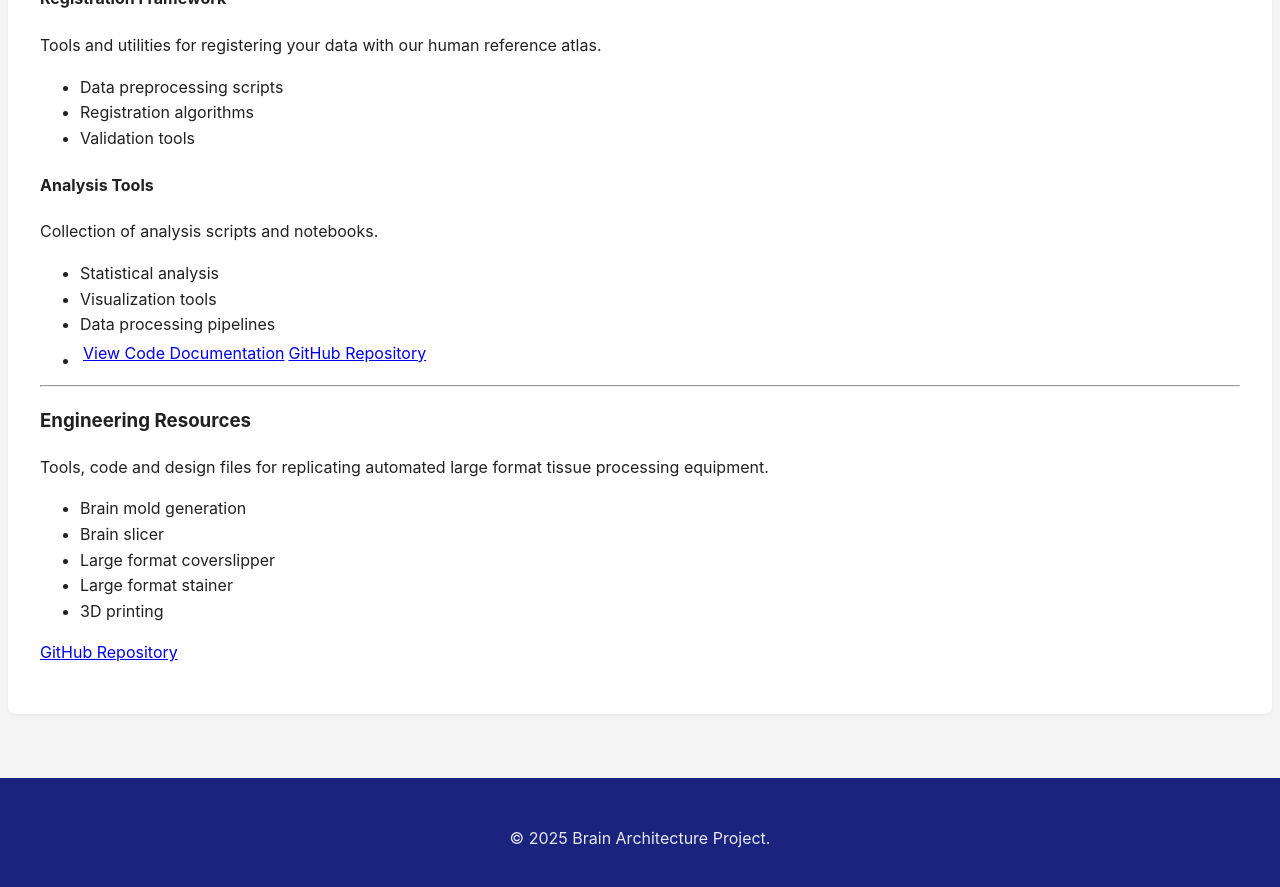
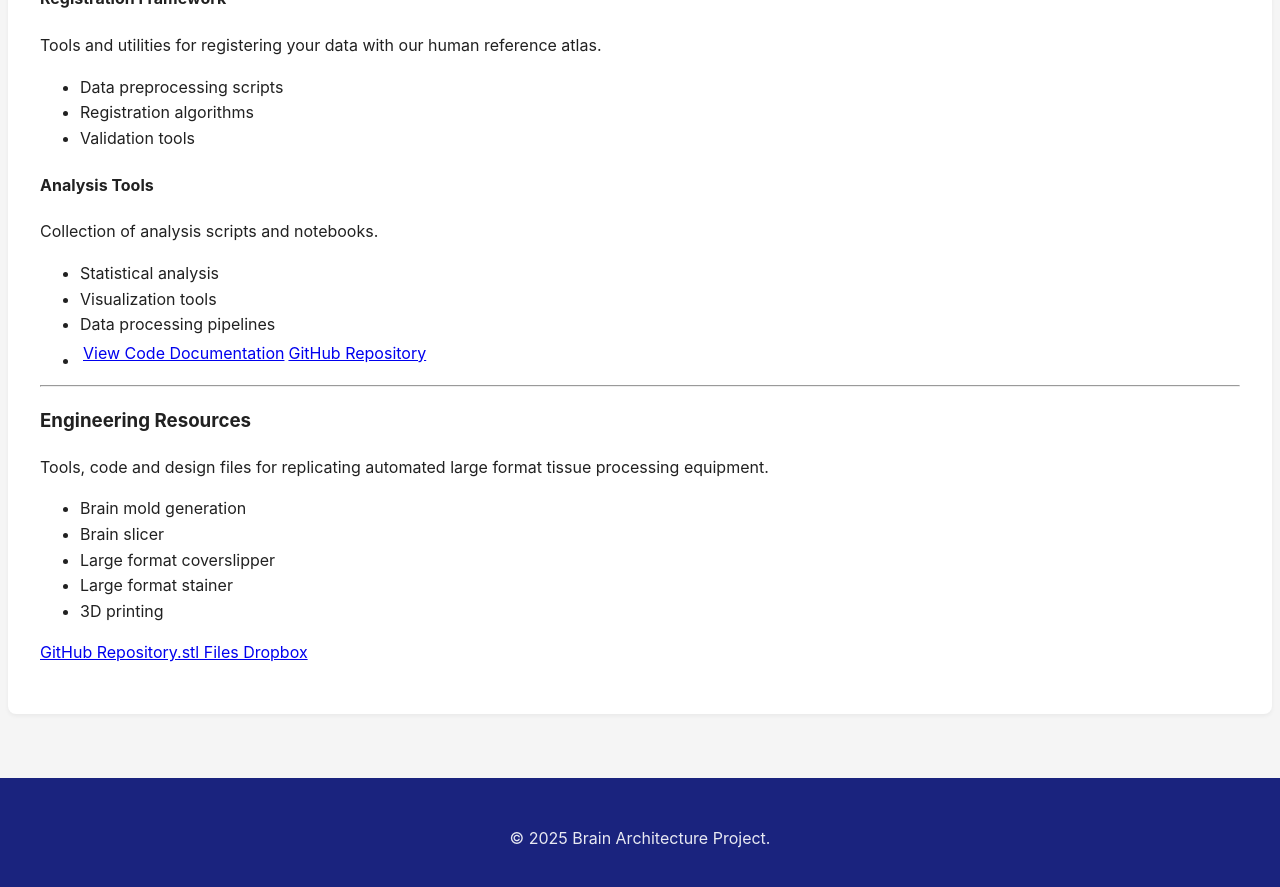
Before and after one commit to ppmitra/BAPDataAndCode, a Jekyll site: the page built from pages/human.md, in a window 1280 px wide and 900 px high, scrolled down 1838 px. Shown: the top 887 px of the window. Built offline with Jekyll 4.4.1, drawn with Linux system fonts in a browser that asks for light colours; comment, search, counter and statistics services are not loaded.

Commit message:
Update human.md with Dropbox link for .stl files
Added a link to .stl files on Dropbox alongside the GitHub repository link.

```diff
--- a/pages/human.md
+++ b/pages/human.md
@@ -84,4 +84,4 @@ Tools, code and design files for replicating automated large format tissue proce
 - Large format stainer
 - 3D printing
 
-[GitHub Repository](https://github.com/MitraLab-Organization/Human_Tissue_Dev/)
+[GitHub Repository](https://github.com/MitraLab-Organization/Human_Tissue_Dev/)[.stl Files Dropbox](https://www.dropbox.com/scl/fi/sjw684melfpi1iishdkaq/Human-Tissue-Histology.zip?rlkey=ct04714orgoidbodpjpu1g72e&st=8hxp2p2u&dl=0)
```
